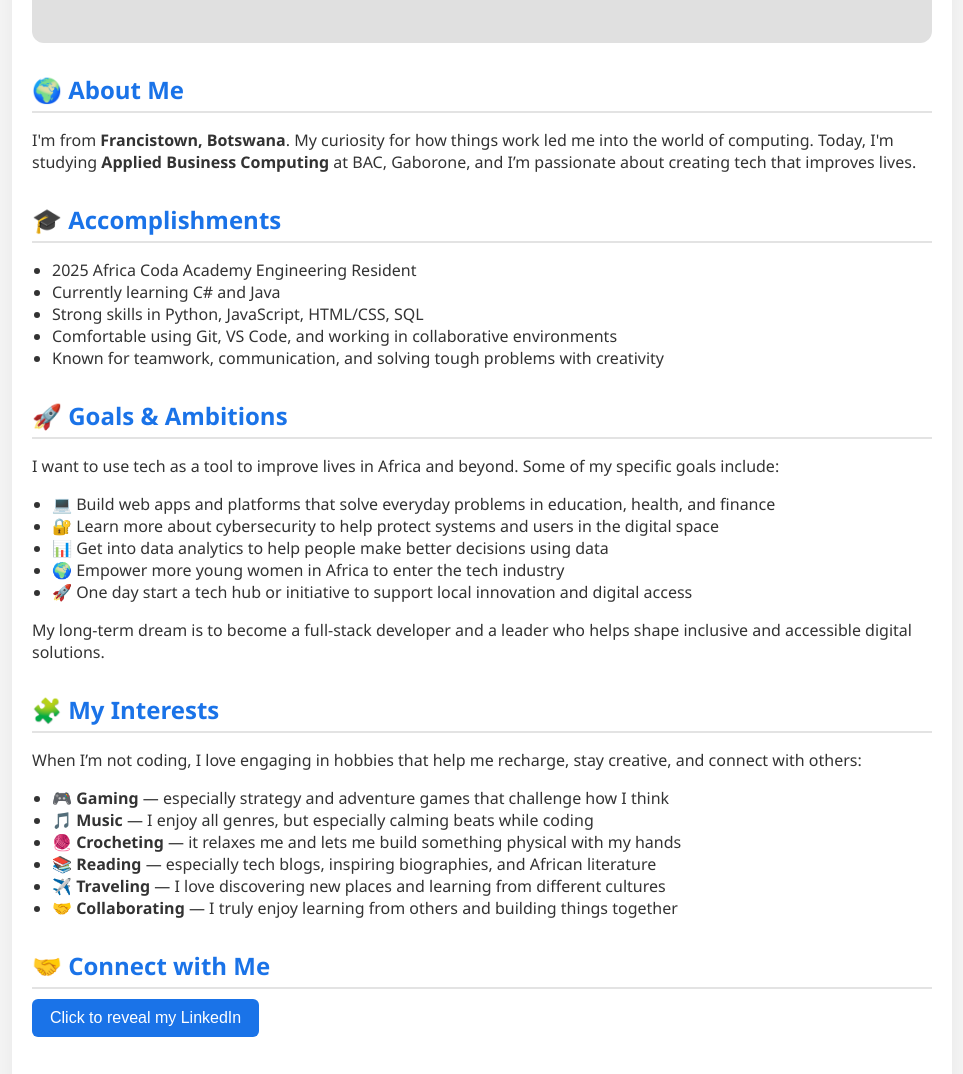
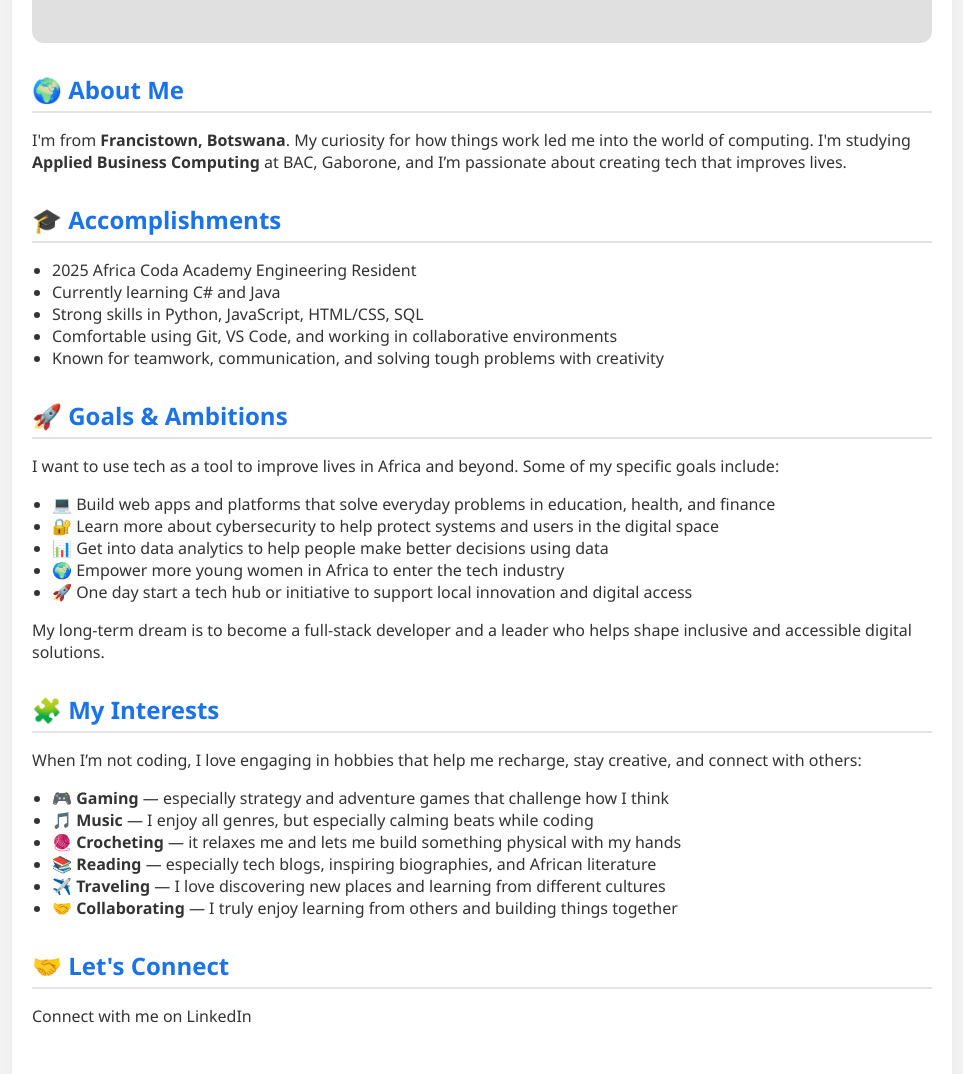
Before and after one commit to Amantl3/ama-dev, a plain HTML site: page index.html in a window 1280 px wide. Shown: the part 195-1269 px from the top of the page, without its empty margins (158-1121 px from the left). Drawn offline with Linux system fonts and the light colour scheme.

Commit message:
Update index.html

```diff
--- a/index.html
+++ b/index.html
@@ -18,7 +18,7 @@
     <main>
       <section>
         <h2>🌍 About Me</h2>
-        <p>I'm from <strong>Francistown, Botswana</strong>. My curiosity for how things work led me into the world of computing. Today, I'm studying <strong>Applied Business Computing</strong> at BAC, Gaborone, and I’m passionate about creating tech that improves lives.</p>
+        <p>I'm from <strong>Francistown, Botswana</strong>. My curiosity for how things work led me into the world of computing. I'm studying <strong>Applied Business Computing</strong> at BAC, Gaborone, and I’m passionate about creating tech that improves lives.</p>
       </section>
 
       <section>
@@ -59,8 +59,8 @@
       </section>
 
       <section class="connect">
-        <h2>🤝 Connect with Me</h2>
-        <button id="showLinkedIn">Click to reveal my LinkedIn</button>
+        <h2>🤝 Let's Connect</h2>
+        <p id="revealText" class="reveal-text">Connect with me on LinkedIn</p>
         <div id="linkedinLink" class="hidden">
           🔗 <a href="https://www.linkedin.com/in/amantle-nthubu-970953284/" target="_blank">Visit my LinkedIn Profile</a>
         </div>
@@ -74,7 +74,7 @@
   </div>
 
   <script>
-    document.getElementById("showLinkedIn").addEventListener("click", function () {
+    document.getElementById("revealText").addEventListener("click", function () {
       document.getElementById("linkedinLink").classList.toggle("hidden");
     });
   </script>
```
